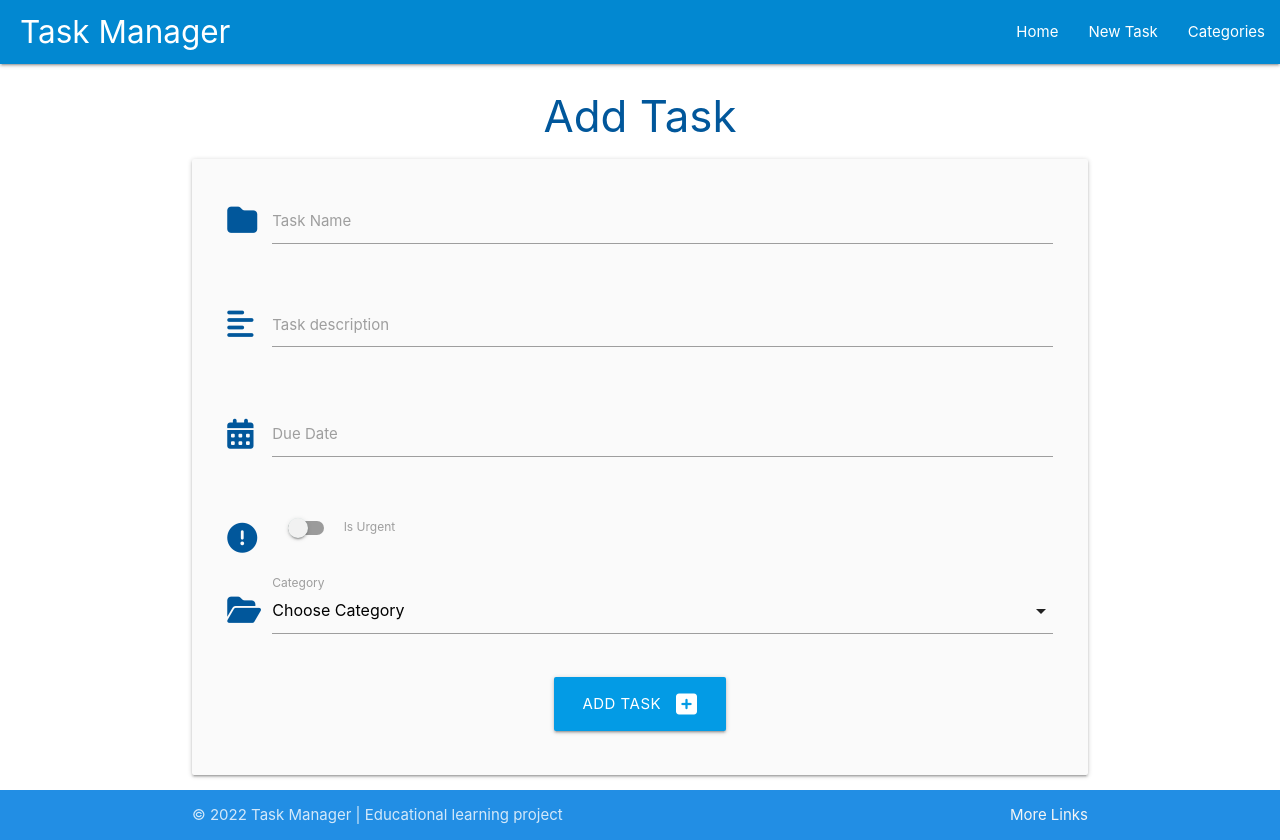
After one commit to JHodgkins/flask-sqlalchemy-task-manager, a Flask app: template taskmanager/templates/add_task.html in a window 1280 px wide. The commit adds this page. Run offline with Flask 2, Linux system fonts and the light colour scheme; the template is opened without the code that fills it, so the values that code supplies are empty; some libraries are stand-ins or nearby versions.

Commit message:
add task form sections added and called in content block

```diff
--- /dev/null
+++ b/taskmanager/templates/add_task.html
@@ -0,0 +1,68 @@
+{% extends "base.html" %}
+{% block content %}
+    <h3 class="light-blue-text text-darken-4 center-align">Add Task</h3>
+
+    <div class="row card-panel grey lighten-5">
+        <form class="col s12" method="POST" action="{{ url_for('add_task') }}">
+            <!-- task_name -->
+            <div class="row">
+                <div class="input-field col s12">
+                    <i class="fas fa-folder prefix light-blue-text text-darken-4" aria-hidden="true"></i>
+                    <input id="task_name" name="task_name" type="text" minlength="5" maxlength="100"  class="validate" required>
+                    <label for="task_name">Task Name</label>
+                </div>
+            </div>
+            <!-- task_description -->
+            <div class="row">
+                <div class="input-field col s12">
+                    <i class="fas fa-align-left prefix light-blue-text text-darken-4" aria-hidden="true"></i>
+                    <textarea id="task_description" name="task_description" type="text" minlength="5" maxlength="200"  class="materialize-textarea validate" required></textarea>
+                    <label for="task_name">Task description</label>
+                </div>
+            </div>
+            <!-- due date -->
+            <div class="row">
+                <div class="input-field col s12">
+                    <i class="fas fa-calendar-alt prefix light-blue-text text-darken-4"></i>
+                    <input id="due_date" name="due_date" type="text" class="datepicker validate" required>
+                    <label for="due_date">Due Date</label>
+                </div>
+            </div>
+            <!-- is urgent -->
+            <div class="row">
+                <div class="input-field col s12">
+                    <div class="switch">
+                        <i class="fas fa-exclamation-circle prefix light-blue-text text-darken-4"></i>
+                        <label for="is_urgent">
+                            <input id="is_urgent" name="is_urgent" type="checkbox">
+                            <span class="lever"></span>
+                            Is Urgent
+                        </label>
+                    </div>
+                </div>
+            </div>
+            <!-- category id -->
+            <div class="row">
+                <div class="input-field col s12">
+                    <i class="fas fa-folder-open prefix light-blue-text text-darken-4"></i>
+                    <select id="category_id" name="category_id" class="validate" required>
+                        <option value="" disabled selected>Choose Category</option>
+                        {% for category in categories %}
+                            <option value="{{ category.id }}">{{ category.category_name }}</option>
+                        {% endfor %}
+                    </select>
+                    <label for="category_id">Category</label>
+                </div>
+            </div>
+
+            <!-- Submit button -->
+            <div class="row">
+                <div class="col s12 center-align">
+                    <button class="btn-large light-blue darken-1">Add Task
+                    <i class="fas fa-plus-square right" aria-hidden="true"></i>
+                    </button>
+                </div>
+            </div>
+        </form>
+    </div>
+{% endblock content %}
```
Also changed, not shown: taskmanager/templates/tasks.html (+8 -0 lines).
